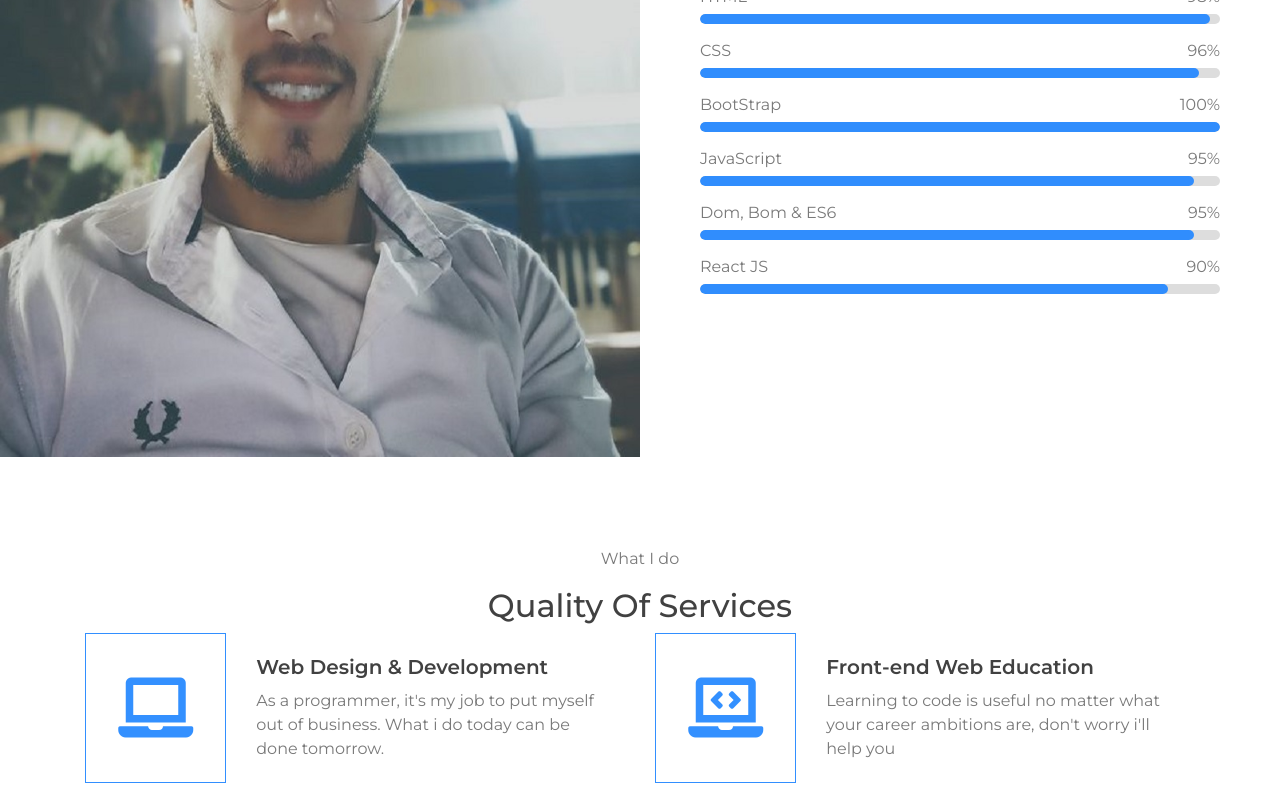
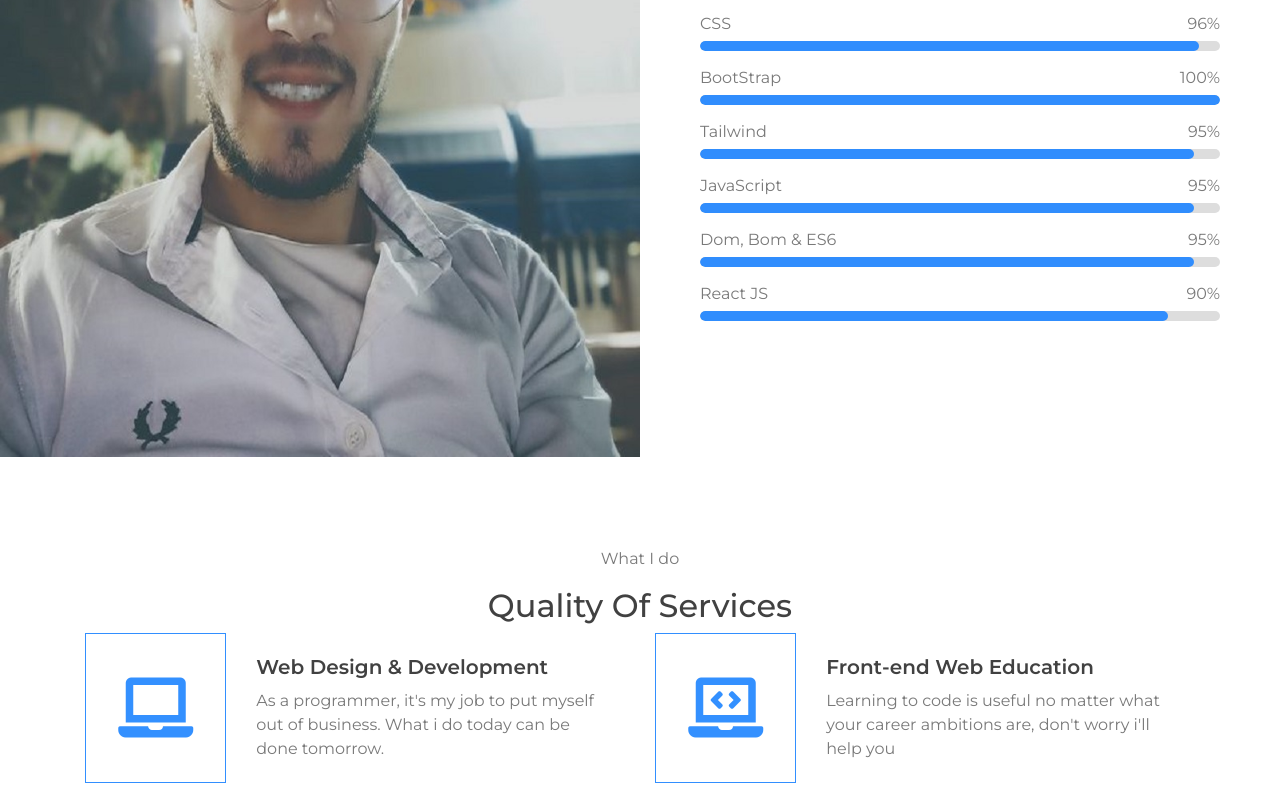
Before and after one commit to HeshamM-088/myPortfolio, a plain HTML site: page index.html in a window 1280 px wide. Shown: the part 1050-1860 px from the top of the page. Drawn offline with nearby package versions, Linux system fonts and the light colour scheme.

Commit message:
Update index.html

```diff
--- a/index.html
+++ b/index.html
@@ -122,6 +122,19 @@
                                 <div class="progress">
                                     <div class="progress-bar" role="progressbar" aria-valuenow="100" aria-valuemin="0" aria-valuemax="100"></div>
                                 </div>
+                                                <div class="skill-name">
+                  <p>Tailwind</p>
+                  <p>95%</p>
+                </div>
+                <div class="progress">
+                  <div
+                    class="progress-bar"
+                    role="progressbar"
+                    aria-valuenow="95"
+                    aria-valuemin="0"
+                    aria-valuemax="100"
+                  ></div>
+                </div>
                                 <div class="skill-name">
                                     <p>JavaScript</p>
                                     <p>95%</p>
```
